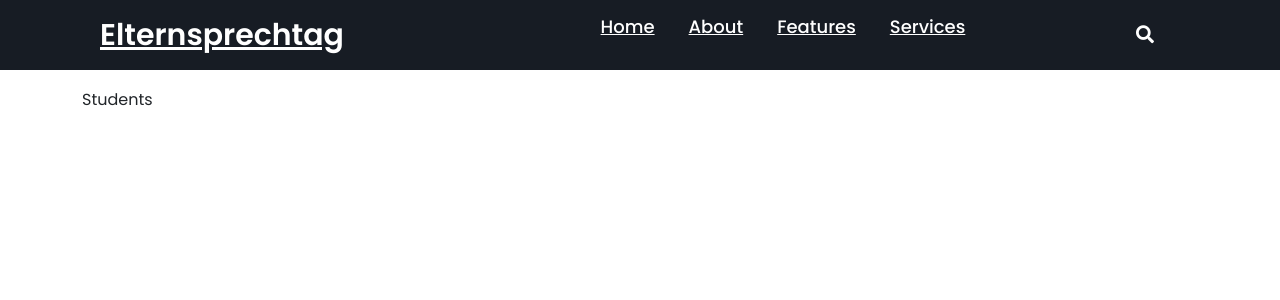
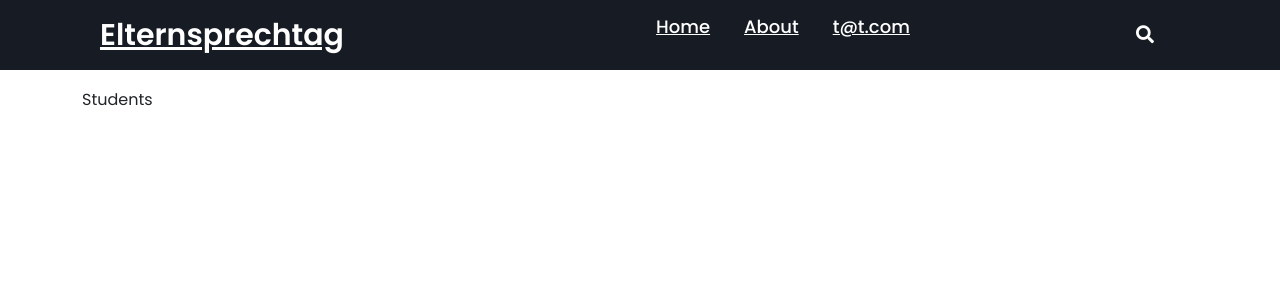
Before and after one commit to m-langheim/django-elternsprechtag, a Django app: page / in a window 1280 px wide. Shown: the top 300 px of the page. Run offline with Django 4.2, Linux system fonts and the light colour scheme; the first user in the database is signed in; data comes from the database, SQL or seed files in the repository.

Commit message:
username in navbar

```diff
--- a/dashboard/templates/dashboard/base.html
+++ b/dashboard/templates/dashboard/base.html
@@ -29,18 +29,7 @@
                     <li><a href="{% url 'home' %}">Home</a></li>
                     <li><a href="#">About</a></li>
                     <li>
-                        <a href="#" class="desktop-link">Features</a>
-                        <input type="checkbox" id="show-features">
-                        <label for="show-features">Features</label>
-                        <ul>
-                            <li><a href="#">Drop Menu 1</a></li>
-                            <li><a href="#">Drop Menu 2</a></li>
-                            <li><a href="#">Drop Menu 3</a></li>
-                            <li><a href="#">Drop Menu 4</a></li>
-                        </ul>
-                    </li>
-                    <li>
-                        <a href="#" class="desktop-link">Services</a>
+                        <a href="#" class="desktop-link">{{ user.get_username }}</a>
                         <input type="checkbox" id="show-services">
                         <label for="show-services">Services</label>
                         <ul>
```
Also changed, not shown: db.sqlite3, 1 other file.
